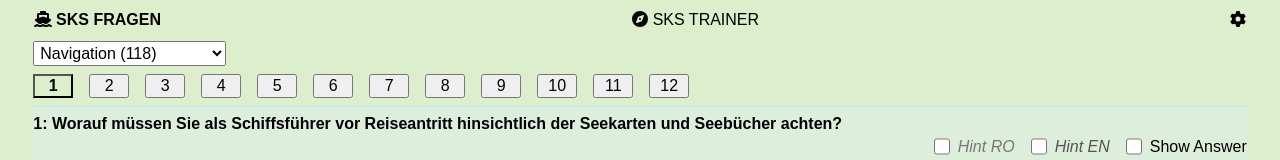
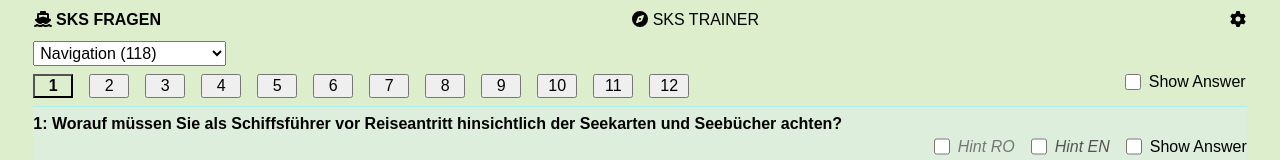
Before and after one commit to dnikku/vokabel, a Vue app: page /settings#/sks-fragen in a window 1280 px wide. Shown: the top 160 px of the page. Built offline with nearby package versions, Linux system fonts and the light colour scheme.

Commit message:
add showAll

```diff
--- a/src/components/QuestionDef.vue
+++ b/src/components/QuestionDef.vue
@@ -1,31 +1,32 @@
 <template>
-  <div class="question">{{ value.nr }}:
-    <multiline :text="value.text_de"/>
-    <multi-image :images="value.text_images"/>
+  <div class="question">{{ question.nr }}:
+    <multiline :text="question.text_de"/>
+    <multi-image :images="question.text_images"/>
   </div>
   <div class="question-actions">
-    <checkbox label="Show Answer" v-model="showAnswer"/>
-    <checkbox class="en" v-show="value.text_en" label="Hint EN" v-model="hintEN"/>
-    <checkbox class="ro" v-show="value.text_ro" label="Hint RO" v-model="hintRO"/>
+    <checkbox label="Show Answer" v-model="value.showAnswer"/>
+
+    <checkbox class="en" v-show="question.text_en" label="Hint EN" v-model="hintEN"/>
+    <checkbox class="ro" v-show="question.text_ro" label="Hint RO" v-model="hintRO"/>
   </div>
   <div class="question en" v-show="hintEN">
-    <multiline :text="value.text_en"/>
+    <multiline :text="question.text_en"/>
   </div>
   <div class="question ro" v-show="hintRO">
-    <multiline :text="value.text_ro"/>
+    <multiline :text="question.text_ro"/>
   </div>
 
-  <div class="answer" v-show="showAnswer">
-    <multiline :text="value.answer_de"/>
-    <multi-image :images="value.answer_images"/>
+  <div class="answer" v-show="value.showAnswer">
+    <multiline :text="question.answer_de"/>
+    <multi-image :images="question.answer_images"/>
   </div>
-  <div class="answer en" v-show="showAnswer && hintEN">
-    <multiline :text="value.answer_en"/>
+  <div class="answer en" v-show="value.showAnswer && hintEN">
+    <multiline :text="question.answer_en"/>
   </div>
-  <div class="answer ro" v-show="showAnswer && hintRO">
-    <multiline :text="value.answer_ro"/>
+  <div class="answer ro" v-show="value.showAnswer && hintRO">
+    <multiline :text="question.answer_ro"/>
   </div>
-  <div class="answer-actions" v-show="showAnswer">
+  <div class="answer-actions" v-show="value.showAnswer">
     <button>Learn it</button>
     <button>Re-learn</button>
   </div>
@@ -69,24 +70,24 @@
   padding-top: 4px;
 }
 
-
 </style>
 
 <script setup lang="ts">
-import {ref} from "vue";
-import Checkbox from "@/components/Checkbox.vue";
-import type {Question} from "@/stores/questionnaire";
-import Multiline from "@/components/Multiline.vue";
-import MultiImage from "@/components/MultiImage.vue";
+import {computed, ref} from "vue"
+import type {WrappedQuestion} from "@/stores/questionnaire"
+
+import Checkbox from "@/components/Checkbox.vue"
+import Multiline from "@/components/Multiline.vue"
+import MultiImage from "@/components/MultiImage.vue"
 
 const props = defineProps<{
-  value: Question
+  value: WrappedQuestion,
 }>()
 
-
-const showAnswer = ref(false)
 const hintRO = ref(false)
 const hintEN = ref(false)
 
+const question = computed(() => props.value.question)
+
 
 </script>
--- a/src/stores/questionnaire.ts
+++ b/src/stores/questionnaire.ts
@@ -17,6 +17,11 @@ export type Question = {
 
     text_en?: string
     answer_en?: string
+}
+
+export type WrappedQuestion = {
+    question: Question
+    showAnswer: boolean
 }
 
 export type Topic = {
--- a/src/views/QuestionnaireView.vue
+++ b/src/views/QuestionnaireView.vue
@@ -5,12 +5,15 @@
               :options="thema.topics" option-value="name" option-label="name">
     </dropdown>
 
-    <paginate :items="selectedTopic.questions" :page-size="settings.pageSize"
-              v-model="selectedPage"/>
+    <div class="header">
+      <paginate :items="selectedTopic.questions" :page-size="settings.pageSize"
+                v-model="selectedPage"/>
+      <checkbox v-model="showAllAnswers" label="Show Answer" style="width: 122px" />
+    </div>
     <div class="q-questions">
-      <div class="q-question" v-for="question in viewQuestions"
-           :key="`q-${selectedTopic.id}-${question.nr}`">
-        <question-def :value="question"/>
+      <div class="q-question" v-for="q in viewQuestions"
+           :key="`q-${selectedTopic.id}-${q.question.nr}`">
+        <question-def :value="q"/>
       </div>
     </div>
     <paginate :items="selectedTopic.questions" :page-size="settings.pageSize"
@@ -37,17 +40,24 @@
   gap: 16px;
   padding-top: 4px;
 }
+
+.header {
+  display: flex;
+  align-items: center;
+  justify-content: space-between;
+}
 </style>
 
 
 <script setup lang="ts">
-import {computed, ref} from "vue";
+import {computed, reactive, ref} from "vue";
 import {useQuestionnaireStore} from "@/stores/questionnaire"
-import type {Question} from "@/stores/questionnaire";
+import {useSettingsStore} from "@/stores/settings"
+
 import QuestionDef from "@/components/QuestionDef.vue"
-import Paginate from "@/components/Paginate.vue";
-import Dropdown from "@/components/Dropdown.vue";
-import {useSettingsStore} from "@/stores/settings";
+import Paginate from "@/components/Paginate.vue"
+import Dropdown from "@/components/Dropdown.vue"
+import Checkbox from "@/components/Checkbox.vue"
 
 const settings = useSettingsStore()
 const questionnaire = useQuestionnaireStore()
@@ -58,19 +68,31 @@ await questionnaire.loadThema(thema)
 const selectedTopic = ref(thema.topics[0])
 const selectedPage = ref(1)
 
+
 let unique = 0;
 const viewQuestions = computed(() => {
   unique += 1
   // console.log(`${unique} <${selectedTopic.value.name}> changePage(${selectedPage.value}, ${pageSize.value}).`)
-  return selectedTopic.value.questions.slice(
+  const arr = selectedTopic.value.questions.slice(
       (selectedPage.value - 1) * settings.pageSize,
       selectedPage.value * settings.pageSize)
+
+  return arr.map(p => (reactive({question: {...p}, showAnswer: false})))
 })
 
+const showAllAnswers = computed({
+  get() {
+    return viewQuestions.value.every(p => p.showAnswer)
+  },
+  set(value) {
+    console.info(`show-all: ${value}`)
+    viewQuestions.value.forEach(p => p.showAnswer = value)
+  }
+})
 
 async function copyToClipboard() {
   try {
-    await questionnaire.copyToClipboard(viewQuestions.value)
+    await questionnaire.copyToClipboard(viewQuestions.value.map(p => p.question))
   } catch (err) {
     alert("Failed to copy." + err)
   }
@@ -78,7 +100,7 @@ async function copyToClipboard() {
 
 async function mergeFromClipboard() {
   try {
-    await questionnaire.mergeFromClipboard(viewQuestions.value)
+    await questionnaire.mergeFromClipboard(viewQuestions.value.map(p => p.question))
   } catch (err) {
     alert("Failed to copy." + err)
   }
```
